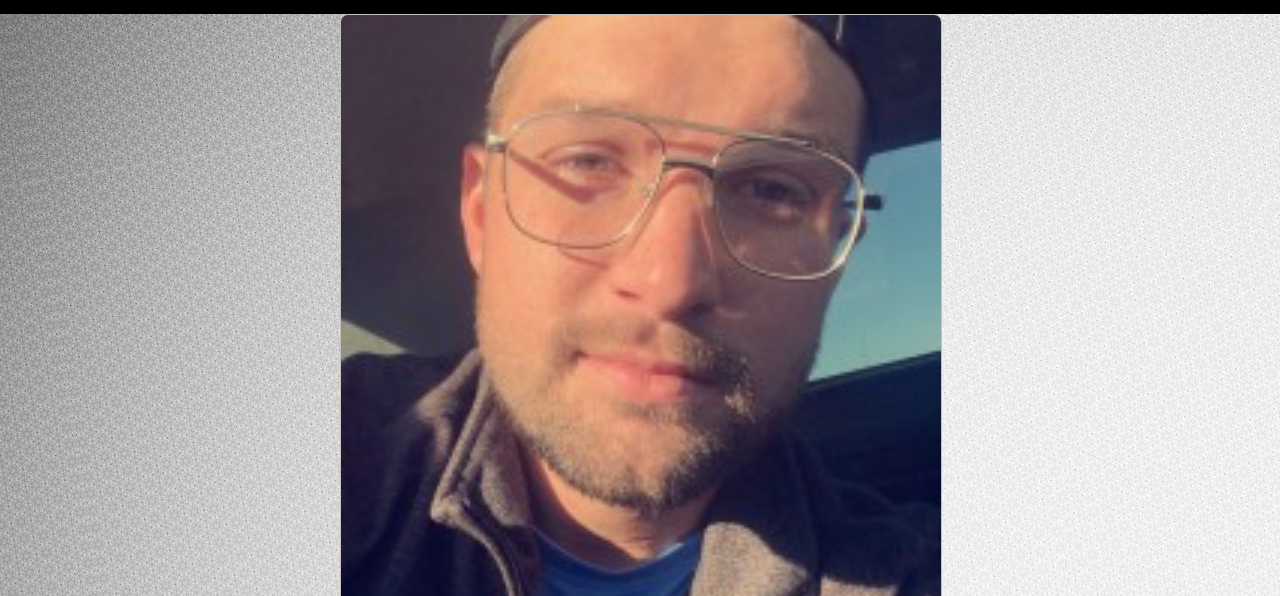
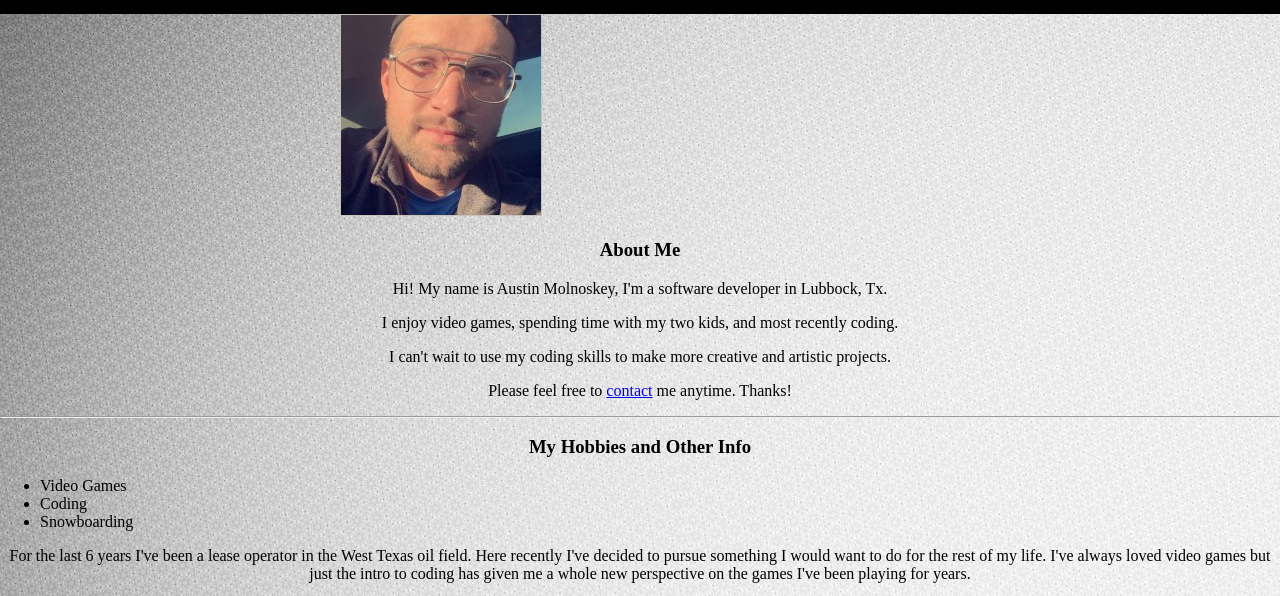
Before and after one commit to austin-zm/revised-portfolio, a plain HTML site: page index.html in a window 1280 px wide. Shown: the part 136-732 px from the top of the page. Drawn offline with Linux system fonts and the light colour scheme; a script that the page names is missing.

Commit message:
Update style.css

```diff
--- a/style.css
+++ b/style.css
@@ -21,7 +21,6 @@ header {
 }
 
 main {
-  min-height: 500px;
   background-image: url("images/portfolio-background.jpg")
 }
 
@@ -51,8 +50,6 @@ header h2 {
   color: red
 }
 
-img, iframe {
-  width: 100%;
-  border-radius: 8px;
+img {
   border: 1px solid #c5c0b8;
 }
```
